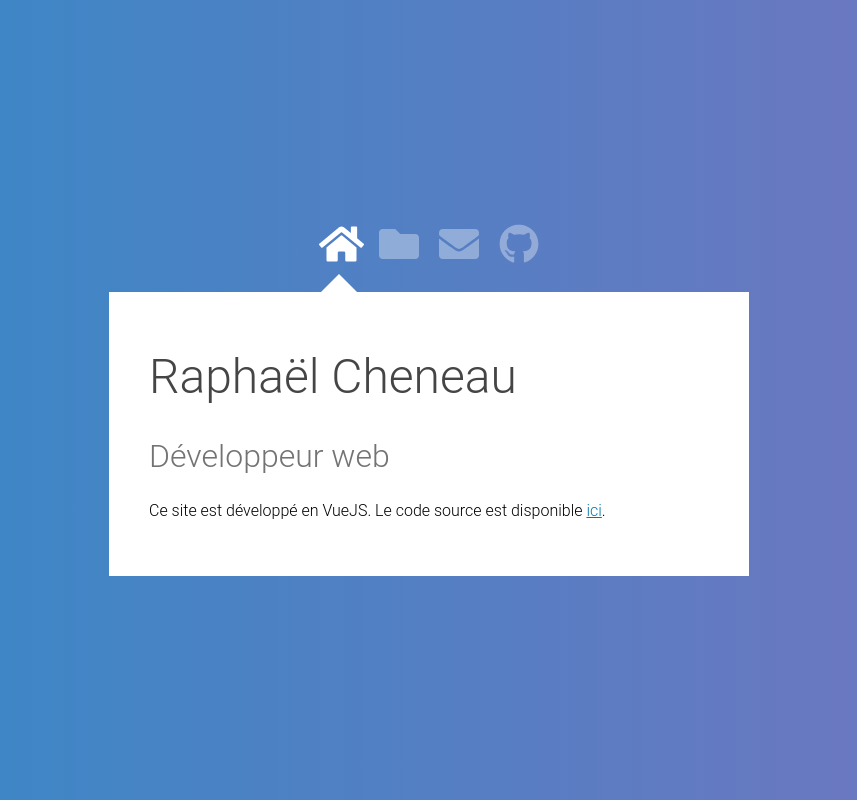
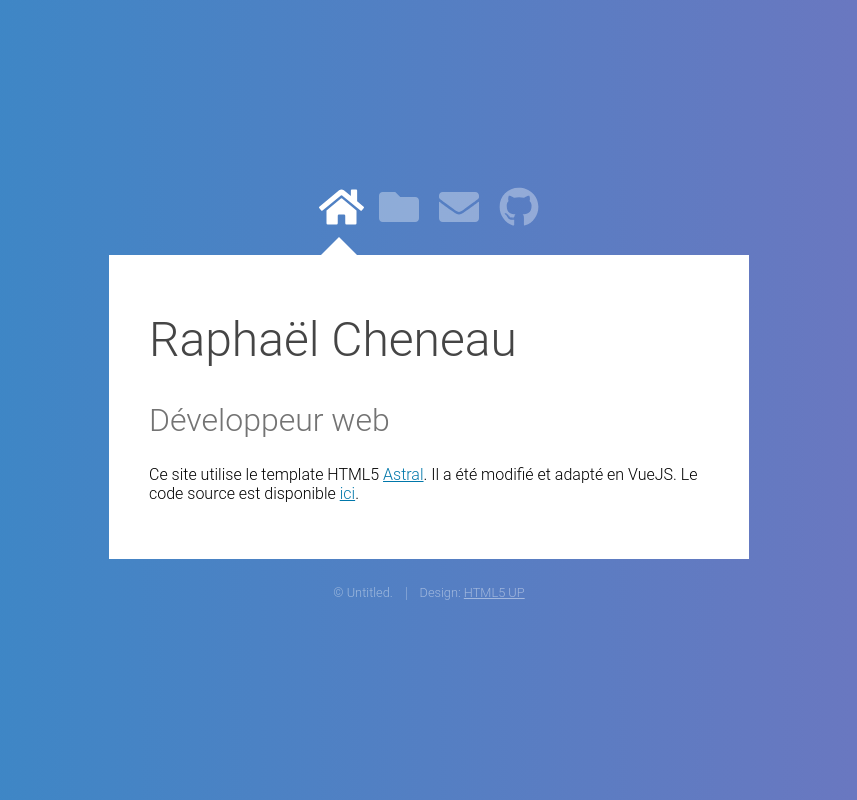
Before and after one commit to rcheneau/personal-website, a Vue app: page / in a window 1280 px wide. Shown: the whole page, without its empty margins (211-1068 px from the left). Built offline with nearby package versions, Linux system fonts and the light colour scheme.

Commit message:
Add credits in footer for html5up

```diff
--- a/src/App.vue
+++ b/src/App.vue
@@ -6,6 +6,12 @@
                 <TransitionExpand>
                     <router-view></router-view>
                 </TransitionExpand>
+            </div>
+            <div id="copyright">
+                <ul>
+                    <li>© Untitled.</li>
+                    <li>Design: <a href="http://html5up.net" target="_blank">HTML5 UP</a></li>
+                </ul>
             </div>
         </div>
     </div>
@@ -119,4 +125,34 @@
             opacity: 0;
         }
     }
+
+     #copyright {
+         padding: 1em 0 0 0;
+         color: rgba(255, 255, 255, 0.45);
+         font-size: 0.8em;
+
+         ul {
+             list-style: none;
+             padding-left: 0;
+
+             li {
+                 display: inline-block;
+                 padding-left: 1em;
+                 margin-left: 1em;
+                 border-left: solid 1px
+                 rgba(255, 255, 255, 0.25);
+                 line-height: 1;
+
+                 a {
+                     color: rgba(255, 255, 255, 0.45);
+                 }
+
+                 &:first-child {
+                     padding-left: 0;
+                     margin-left: 0;
+                     border-left: 0;
+                 }
+             }
+         }
+     }
 </style>
--- a/src/views/Home.vue
+++ b/src/views/Home.vue
@@ -3,7 +3,10 @@
         <div>
             <h1>Raphaël Cheneau</h1>
             <h2>Développeur web</h2>
-            <p>Ce site est développé en VueJS. Le code source est disponible <a href="#">ici</a>.</p>
+            <p>
+                Ce site utilise le template HTML5 <a href="https://html5up.net/astral" target="_blank">Astral</a>.
+                Il a été modifié et adapté en VueJS. Le code source est disponible <a href="#">ici</a>.
+            </p>
         </div>
         <div></div>
     </div>
```
